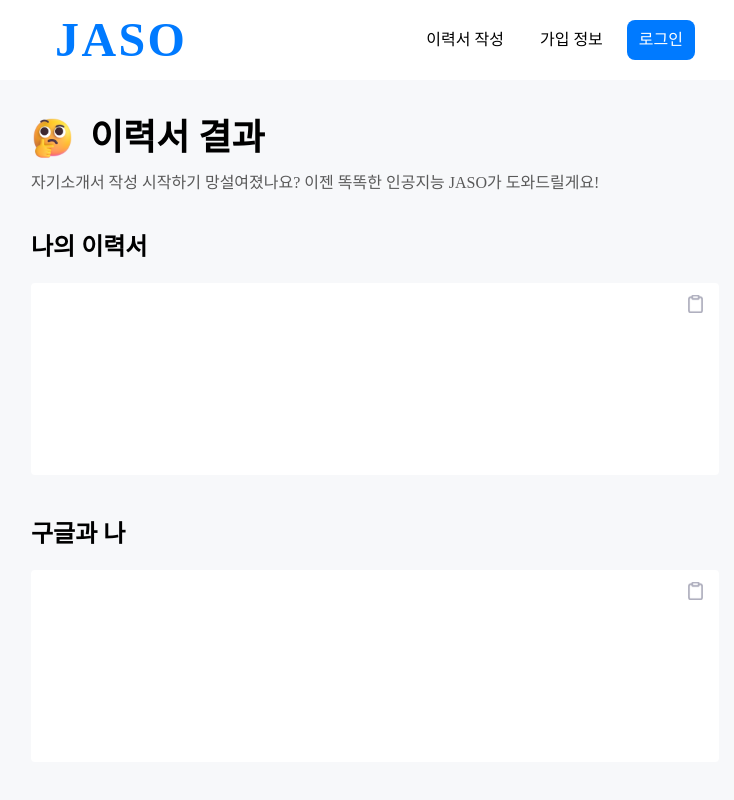
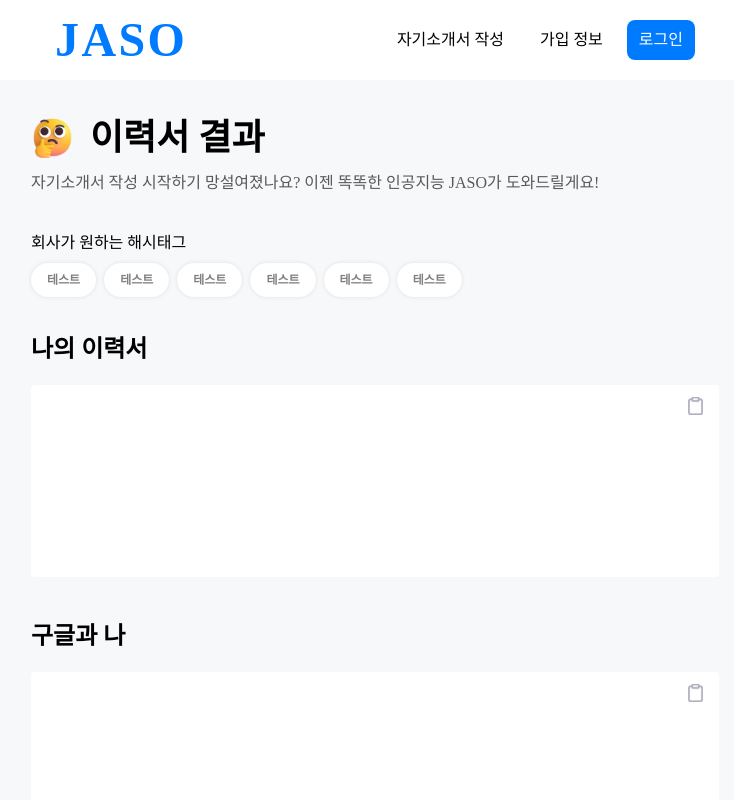
Before and after one commit to Original-Gimchi/VisualNovel_CLIENT, a Next.js app: page /result in a window 1280 px wide. Shown: the top 800 px of the page, without its empty margins (265-999 px from the left). Built offline with nearby package versions, Linux system fonts and the light colour scheme.

Commit message:
잡다한 스타일 수정, 해시태그 추가

```diff
--- a/components/Header/index.tsx
+++ b/components/Header/index.tsx
@@ -1,9 +1,11 @@
 export default function Header() {
   return (
-    <header className="flex justify-between px-80 bg-white p-4">
-      <div className="text-primary text-5xl font-black tracking-wider">JASO</div>
+    <header className="flex justify-between md:px-32 lg:px-56 xl:px-80 bg-white px-8 py-4">
+      <div className="text-primary text-5xl font-black tracking-wider">
+        JASO
+      </div>
       <ul className="flex gap-3 items-center [&>li]:rounded-lg [&>li]:px-3 [&>li]:py-2">
-        <li>이력서 작성</li>
+        <li>자기소개서 작성</li>
         <li>가입 정보</li>
         <li className="p-1 bg-primary text-white">로그인</li>
       </ul>
--- a/components/atoms/Category.tsx
+++ b/components/atoms/Category.tsx
@@ -13,7 +13,7 @@ function Chip({ className, disabled = false, ...props }: CategoryProps) {
         boxShadow: "0 0 4px 0 rgba(0, 0, 0, 0.1)",
       }}
       className={classNames(
-        "px-[12px] py-[4px] rounded-[999px] bg-black-500 bg-white whitespace-nowrap",
+        "px-4 py-2 rounded-[999px] bg-black-500 bg-white whitespace-nowrap",
         "text-[12px] font-[600] text-[gray]",
         className
       )}
--- a/pages/result/index.tsx
+++ b/pages/result/index.tsx
@@ -1,4 +1,5 @@
 import Button from "@/components/atoms/Button";
+import Category from "@/components/atoms/Category";
 import Frame from "@/components/atoms/Frame";
 import TextArea from "@/components/atoms/TextArea";
 import ThinkingIcon from "@/components/icons/ThinkingIcon";
@@ -17,6 +18,19 @@ export default function Result() {
             도와드릴게요!
           </div>
         </div>
+        <div>
+          <p className="mb-2">회사가 원하는 해시태그</p>
+          <Category.Group
+            categorys={[
+              "테스트",
+              "테스트",
+              "테스트",
+              "테스트",
+              "테스트",
+              "테스트",
+            ]}
+          />
+        </div>
         <TextArea label="나의 이력서" isClipBoard />
         <TextArea label="구글과 나" isClipBoard />
         <Button>완료하기</Button>
```
Also changed, not shown: components/atoms/Button.tsx (+18 -5 lines).
